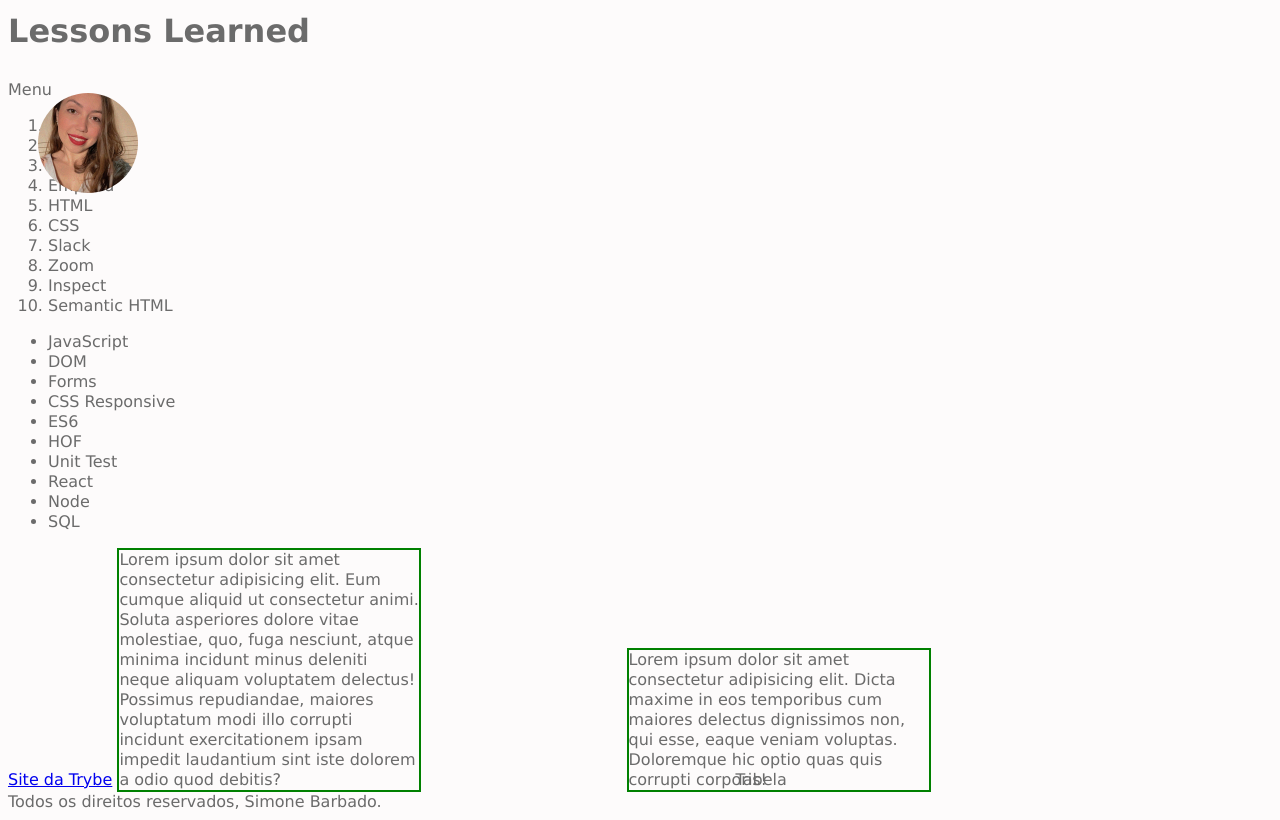
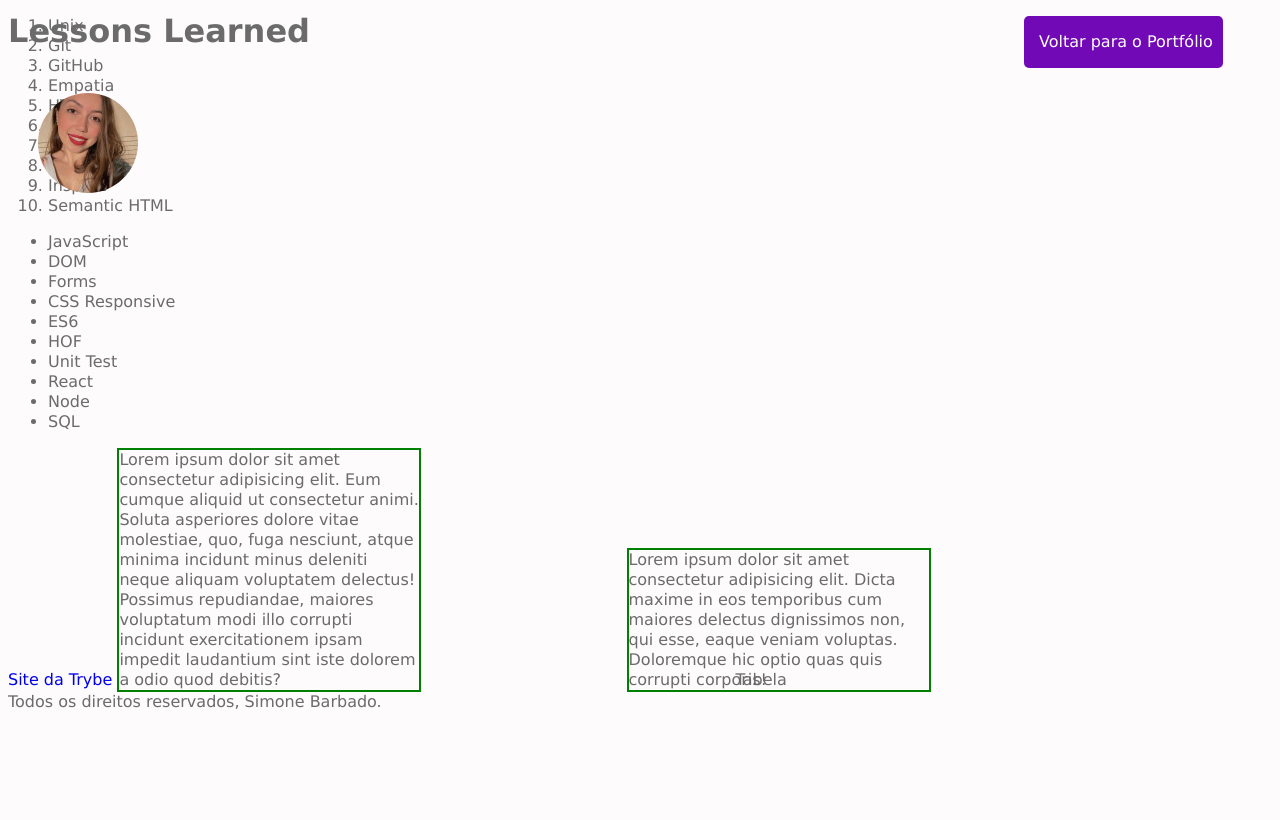
Before and after one commit to simonebarbado/simonebarbado.github.io, a website: page trybe-lessons-learned/index.html in a window 1280 px wide. Drawn offline with Linux system fonts and the light colour scheme.

Commit message:
Criando e estilizando botões

```diff
--- a/trybe-lessons-learned/index.html
+++ b/trybe-lessons-learned/index.html
@@ -1,5 +1,5 @@
 <!DOCTYPE html>
-<html lang="en">
+<html lang="pt-br">
 <head>
     <meta charset="UTF-8">
     <meta http-equiv="X-UA-Compatible" content="IE=edge">
@@ -13,7 +13,11 @@
         <img src="foto.jpeg" alt="Minha foto" id="minha_foto">
     </header>
 
-    <nav>Menu</nav>
+    <nav class="button">
+        <ul>
+            <li><a href="../index.html">Voltar para o Portfólio</a></li>
+         </ul>
+    </nav>
 
     <ol id="licoes_aprendidas">
         <li>Unix</li>
--- a/trybe-lessons-learned/style.css
+++ b/trybe-lessons-learned/style.css
@@ -6,8 +6,30 @@ body {
   font-family: Verdana, Geneva, Tahoma, sans-serif;
 }
 
+a {
+  text-decoration: none;
+}
+
 nav {
-  margin-top: 80px;
+  position: fixed;
+  left: 80%;
+}
+
+nav a {
+  color: white;
+}
+
+nav li {
+  list-style: none;
+  text-align: center;
+  padding: 0px 10px;
+  margin-left: -35px;
+}
+
+.button {
+  background-color: #7209b7;
+  border-radius: 5px;
+  width: fit-content;
 }
 
 .lado-esquerdo {
```
